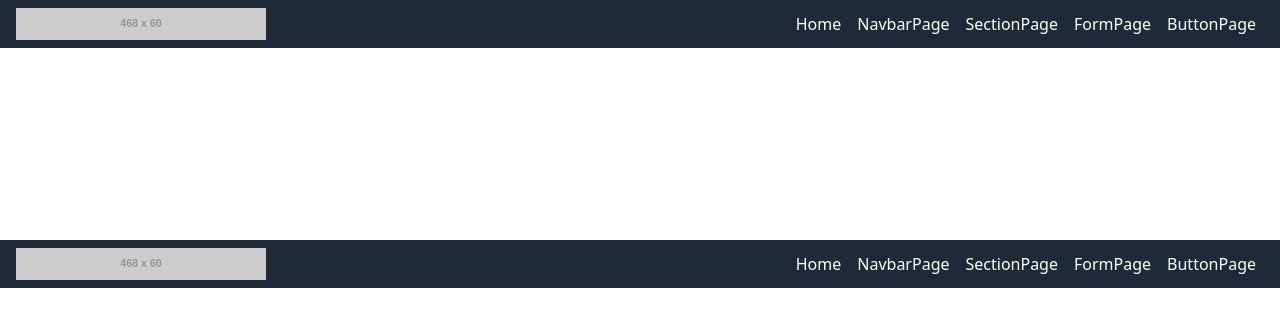
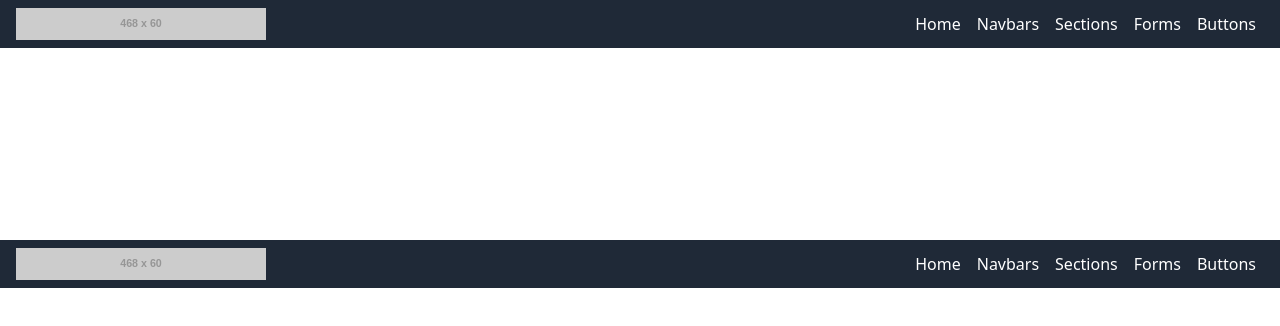
Before and after one commit to kapilannava/react-tailwind-component-library, a React (Create React App) app: page /NavbarPage in a window 1280 px wide. Shown: the top 326 px of the page. Built offline with nearby package versions, Linux system fonts and the light colour scheme.

Commit message:
Updated navigation bar pages

```diff
--- a/src/components/Header.js
+++ b/src/components/Header.js
@@ -34,25 +34,25 @@ function Header(){
 
             <Link to="/NavbarPage">
         <button className="px-2 py-1 text-white semibold rounded hover:bg-gray-700">
-        NavbarPage
+        Navbars
             </button>
             </Link>
 
             <Link to="/SectionPage">
         <button className="px-2 py-1 text-white semibold rounded hover:bg-gray-700">
-        SectionPage
+        Sections
             </button>
             </Link>
 
             <Link to="/FormPage">
         <button className="px-2 py-1 text-white semibold rounded hover:bg-gray-700">
-        FormPage
+        Forms
             </button>
             </Link>
 
             <Link to="/ButtonPage">
         <button className="px-2 py-1 text-white semibold rounded hover:bg-gray-700">
-        ButtonPage
+        Buttons
             </button>
             </Link>
         </div>
```
